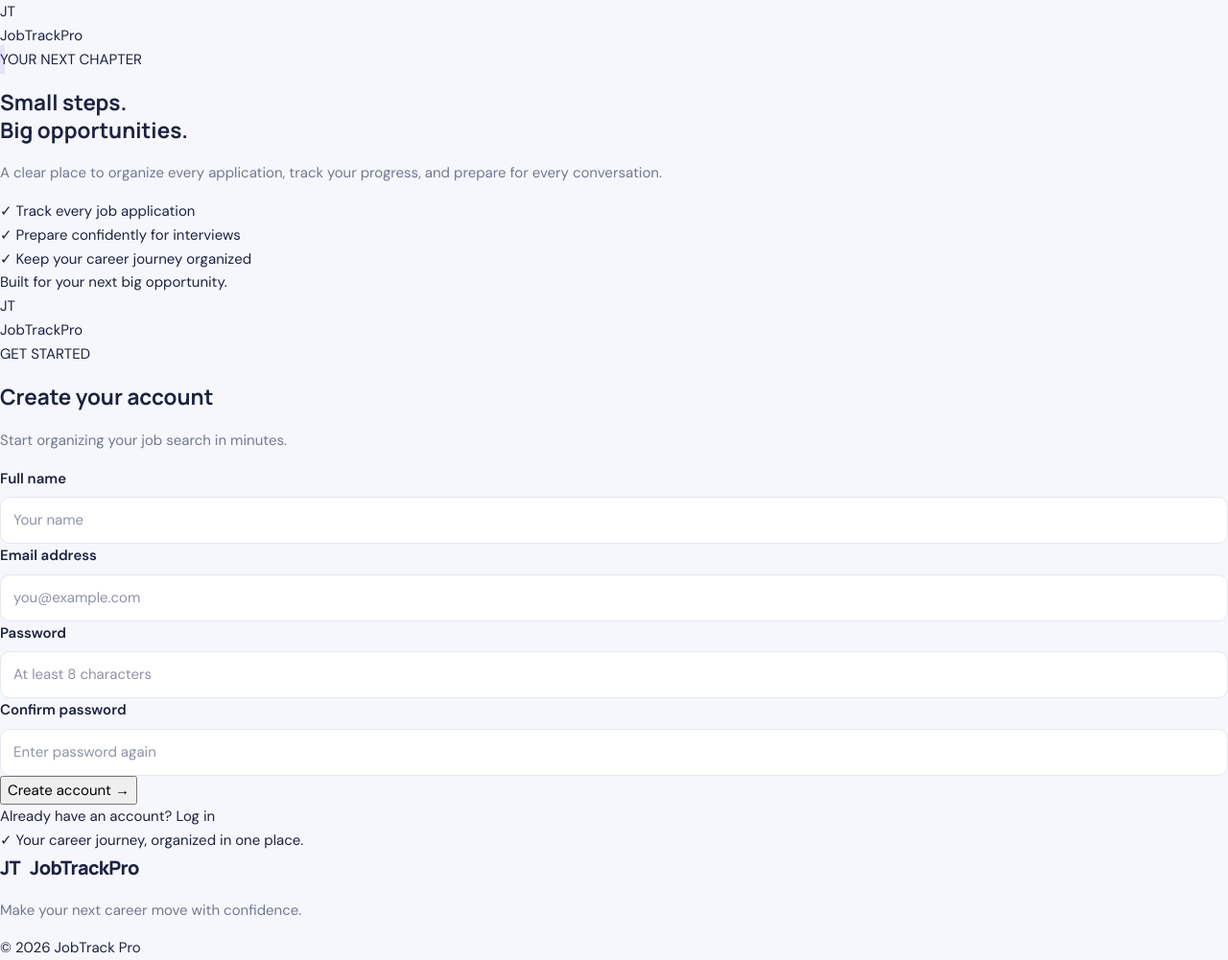
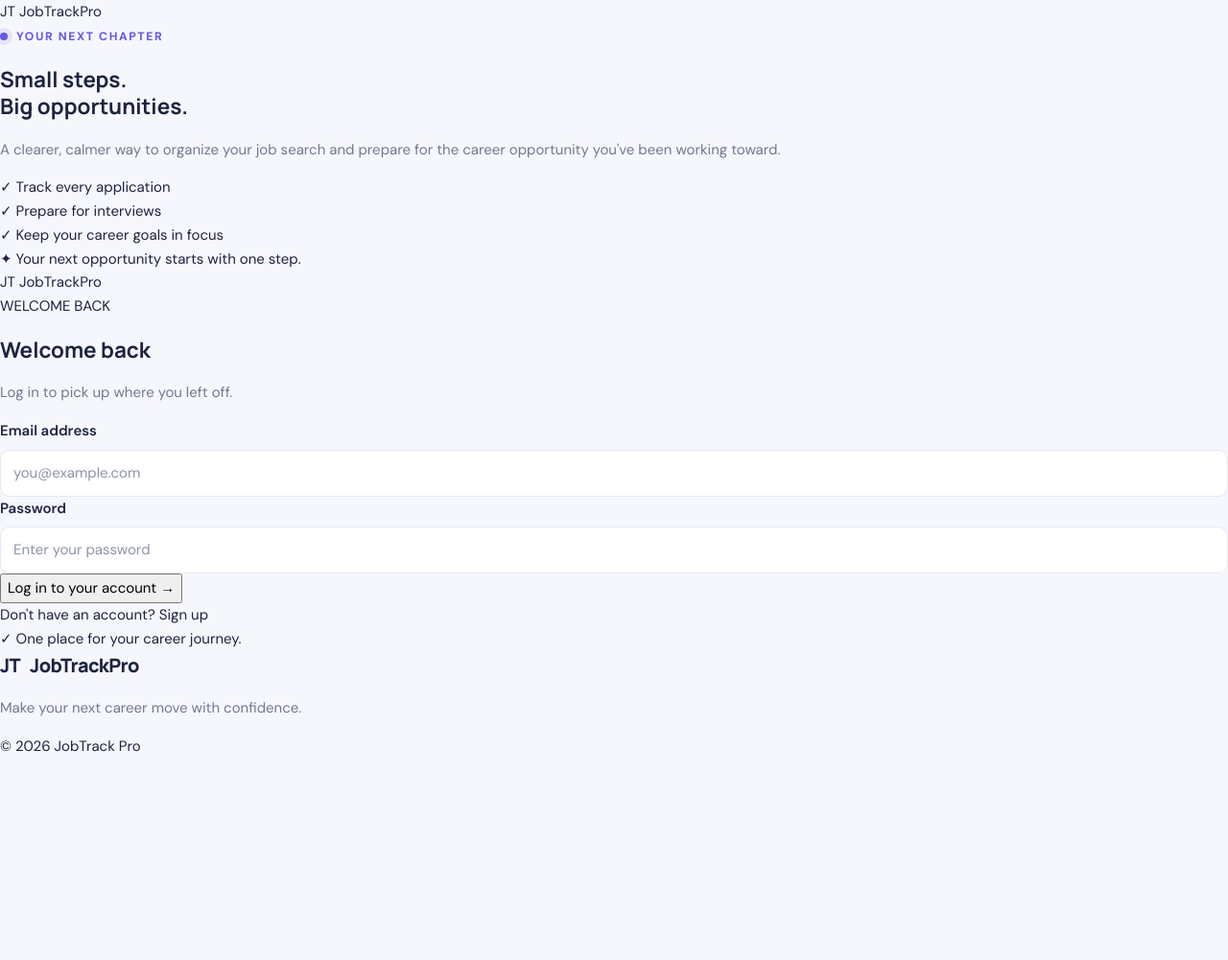
Before and after one commit to japneetsinghjolly/jobtrack-pro, a Flask app: page /login in a window 1280 px wide. Shown: the part 57-1058 px from the top of the page at 96% size. After the commit the page ends 841 px from the top, so only its background shows below. Run offline with Flask 3, Linux system fonts and the light colour scheme; some libraries are stand-ins or nearby versions.

Commit message:
Update auth.html

```diff
--- a/templates/auth.html
+++ b/templates/auth.html
@@ -1,199 +1,145 @@
-
 {% extends "base.html" %}
 
-{% block title %}Create Account | JobTrack Pro{% endblock %}
+{% block title %}{% if request.endpoint == 'login' %}Welcome back{% else %}Create your account{% endif %} | JobTrack Pro{% endblock %}
 
 {% block content %}
 <div class="auth-page">
     <div class="auth-layout">
-
-        <!-- Left: Branding panel -->
         <section class="auth-intro">
             <a href="{{ url_for('index') }}" class="auth-brand">
-                <div class="brand-logo">
-                    <span>JT</span>
-                </div>
-                <span class="brand-name">JobTrack<span>Pro</span></span>
+                <span class="brand-logo"><span>JT</span></span>
+                <span class="brand-name">JobTrack<span class="brand-accent">Pro</span></span>
             </a>
 
             <div class="auth-intro-content">
-                <span class="auth-eyebrow">
-                    <span class="eyebrow-dot"></span>
-                    YOUR NEXT CHAPTER
-                </span>
-
-                <h1>
-                    Small steps.<br>
-                    <span>Big opportunities.</span>
-                </h1>
-
+                <span class="eyebrow"><span class="eyebrow-dot"></span> YOUR NEXT CHAPTER</span>
+                <h1>Small steps.<br><span class="gradient-text">Big opportunities.</span></h1>
                 <p class="auth-description">
-                    A clear place to organize every application,
-                    track your progress, and prepare for every conversation.
+                    A clearer, calmer way to organize your job search and prepare
+                    for the career opportunity you've been working toward.
                 </p>
 
                 <div class="auth-benefits">
-                    <div class="auth-benefit">
-                        <span class="benefit-check">✓</span>
-                        <span>Track every job application</span>
-                    </div>
-
-                    <div class="auth-benefit">
-                        <span class="benefit-check">✓</span>
-                        <span>Prepare confidently for interviews</span>
-                    </div>
-
-                    <div class="auth-benefit">
-                        <span class="benefit-check">✓</span>
-                        <span>Keep your career journey organized</span>
-                    </div>
+                    <div class="auth-benefit"><span class="benefit-check">✓</span> Track every application</div>
+                    <div class="auth-benefit"><span class="benefit-check">✓</span> Prepare for interviews</div>
+                    <div class="auth-benefit"><span class="benefit-check">✓</span> Keep your career goals in focus</div>
                 </div>
             </div>
 
             <div class="auth-intro-footer">
-                Built for your next big opportunity.
+                <span class="intro-footer-mark">✦</span>
+                Your next opportunity starts with one step.
             </div>
         </section>
 
-        <!-- Right: Registration form -->
         <section class="auth-form-section">
             <div class="auth-card">
-
                 <div class="auth-mobile-brand">
-                    <div class="brand-logo"><span>JT</span></div>
-                    <span class="brand-name">JobTrack<span>Pro</span></span>
+                    <span class="brand-logo"><span>JT</span></span>
+                    <span class="brand-name">JobTrack<span class="brand-accent">Pro</span></span>
                 </div>
 
                 <div class="auth-heading">
-                    <span class="auth-form-eyebrow">GET STARTED</span>
-                    <h2>Create your account</h2>
-                    <p>Start organizing your job search in minutes.</p>
+                    <span class="auth-form-eyebrow">
+                        {% if request.endpoint == 'login' %}WELCOME BACK{% else %}GET STARTED{% endif %}
+                    </span>
+                    <h2>
+                        {% if request.endpoint == 'login' %}Welcome back{% else %}Create your account{% endif %}
+                    </h2>
+                    <p>
+                        {% if request.endpoint == 'login' %}
+                            Log in to pick up where you left off.
+                        {% else %}
+                            Start organizing your job search in minutes.
+                        {% endif %}
+                    </p>
                 </div>
 
-                {% with messages = get_flashed_messages(with_categories=true) %}
-                    {% if messages %}
-                        <div class="auth-messages">
-                            {% for category, message in messages %}
-                                <div class="auth-message {{ category }}">
-                                    {{ message }}
-                                </div>
-                            {% endfor %}
-                        </div>
-                    {% endif %}
-                {% endwith %}
-
                 <form method="POST"
-                      action="{{ url_for('register') }}"
+                      action="{{ url_for(request.endpoint) }}"
                       class="auth-form">
 
+                    {% if request.endpoint != 'login' %}
                     <div class="form-field">
                         <label for="name">Full name</label>
-                        <input
-                            type="text"
-                            id="name"
-                            name="name"
-                            placeholder="Your name"
-                            autocomplete="name"
-                            required
-                        >
+                        <input type="text" id="name" name="name"
+                               placeholder="Your name" autocomplete="name" required>
                     </div>
+                    {% endif %}
 
                     <div class="form-field">
                         <label for="email">Email address</label>
-                        <input
-                            type="email"
-                            id="email"
-                            name="email"
-                            placeholder="you@example.com"
-                            autocomplete="email"
-                            required
-                        >
+                        <input type="email" id="email" name="email"
+                               placeholder="you@example.com" autocomplete="email" required>
                     </div>
 
                     <div class="form-field">
                         <label for="password">Password</label>
-                        <input
-                            type="password"
-                            id="password"
-                            name="password"
-                            placeholder="At least 8 characters"
-                            autocomplete="new-password"
-                            minlength="8"
-                            required
-                        >
+                        <input type="password" id="password" name="password"
+                               placeholder="{% if request.endpoint == 'login' %}Enter your password{% else %}At least 8 characters{% endif %}"
+                               autocomplete="{% if request.endpoint == 'login' %}current-password{% else %}new-password{% endif %}"
+                               {% if request.endpoint != 'login' %}minlength="8"{% endif %}
+                               required>
                     </div>
 
+                    {% if request.endpoint != 'login' %}
                     <div class="form-field">
                         <label for="confirm_password">Confirm password</label>
-                        <input
-                            type="password"
-                            id="confirm_password"
-                            name="confirm_password"
-                            placeholder="Enter password again"
-                            autocomplete="new-password"
-                            minlength="8"
-                            required
-                        >
+                        <input type="password" id="confirm_password" name="confirm_password"
+                               placeholder="Enter password again"
+                               autocomplete="new-password" minlength="8" required>
                         <small id="password-feedback" class="password-feedback"></small>
                     </div>
+                    {% endif %}
 
-                    <button type="submit" class="auth-submit">
-                        <span>Create account</span>
-                        <span class="submit-arrow">→</span>
+                    <button type="submit" class="button button-primary auth-submit">
+                        <span>{% if request.endpoint == 'login' %}Log in to your account{% else %}Create account{% endif %}</span>
+                        <span>→</span>
                     </button>
                 </form>
 
                 <div class="auth-switch">
-                    Already have an account?
-                    <a href="{{ url_for('login') }}">Log in</a>
+                    {% if request.endpoint == 'login' %}
+                        Don't have an account? <a href="{{ url_for('register') }}">Sign up</a>
+                    {% else %}
+                        Already have an account? <a href="{{ url_for('login') }}">Log in</a>
+                    {% endif %}
                 </div>
 
                 <div class="auth-security">
                     <span class="security-icon">✓</span>
-                    Your career journey, organized in one place.
+                    One place for your career journey.
                 </div>
             </div>
         </section>
-
     </div>
 </div>
+{% endblock %}
 
+{% block scripts %}
 <script>
 document.addEventListener("DOMContentLoaded", function () {
     const password = document.getElementById("password");
     const confirmPassword = document.getElementById("confirm_password");
     const feedback = document.getElementById("password-feedback");
-    const form = document.querySelector(".auth-form");
 
-    if (!password || !confirmPassword || !feedback || !form) return;
+    if (!password || !confirmPassword || !feedback) return;
 
-    function checkPasswords() {
+    function validatePasswords() {
         if (!confirmPassword.value) {
             feedback.textContent = "";
             confirmPassword.setCustomValidity("");
             return;
         }
 
-        if (password.value !== confirmPassword.value) {
-            feedback.textContent = "Passwords do not match.";
-            confirmPassword.setCustomValidity("Passwords do not match.");
-        } else {
-            feedback.textContent = "Passwords match.";
-            confirmPassword.setCustomValidity("");
-        }
+        const matches = password.value === confirmPassword.value;
+        feedback.textContent = matches ? "Passwords match." : "Passwords do not match.";
+        feedback.classList.toggle("is-valid", matches);
+        confirmPassword.setCustomValidity(matches ? "" : "Passwords do not match.");
     }
 
-    password.addEventListener("input", checkPasswords);
-    confirmPassword.addEventListener("input", checkPasswords);
-
-    form.addEventListener("submit", function (event) {
-        checkPasswords();
-
-        if (!form.checkValidity()) {
-            event.preventDefault();
-            form.reportValidity();
-        }
-    });
+    password.addEventListener("input", validatePasswords);
+    confirmPassword.addEventListener("input", validatePasswords);
 });
 </script>
 {% endblock %}
```
